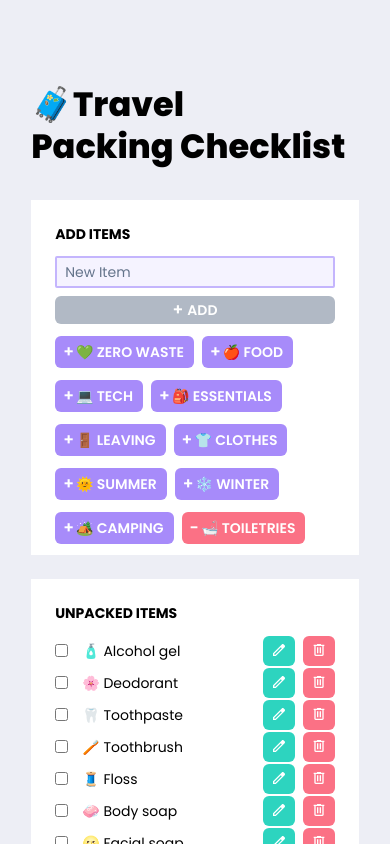
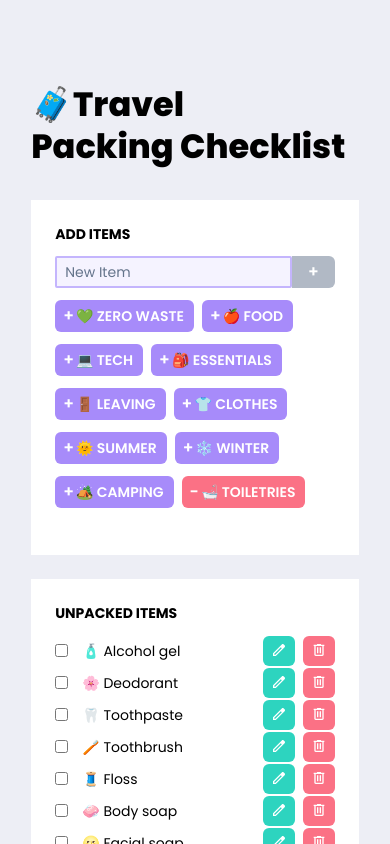
Before and after one commit to paulafffl/travel_packing_checklist, a React (Create React App) app: page / in a window 390 px wide. Shown: the top 844 px of the page. Built offline with nearby package versions, Linux system fonts and the light colour scheme.

Commit message:
Improve AddList button on mobile

```diff
--- a/src/components/AddItem.tsx
+++ b/src/components/AddItem.tsx
@@ -55,7 +55,7 @@ const AddItem = () => {
   return (
     <form
       id="new-item"
-      className="flex flex-col sm:flex-row"
+      className="flex w-full"
       onSubmit={(e) => {
         e.preventDefault();
         if (!existingInList()) {
@@ -67,7 +67,7 @@ const AddItem = () => {
       <Toaster />
       <input
         id="new-item-name"
-        className="mb-2 flex-grow sm:mb-0 sm:mr-2"
+        className="w-full overflow-scroll"
         type="search"
         placeholder="New Item"
         value={newItem}
@@ -76,12 +76,13 @@ const AddItem = () => {
       />
       <button
         id="new-item-submit"
+        style={{ borderTopLeftRadius: 0, borderBottomLeftRadius: 0 }}
         aria-label={`Add Item ${newItem}`}
         type="submit"
         disabled={!newItem}
       >
         <Icon symbol="add" />
-        <span className="ml-1">Add</span>
+        <span className="ml-1 hidden sm:block">Add</span>
       </button>
     </form>
   );
```
